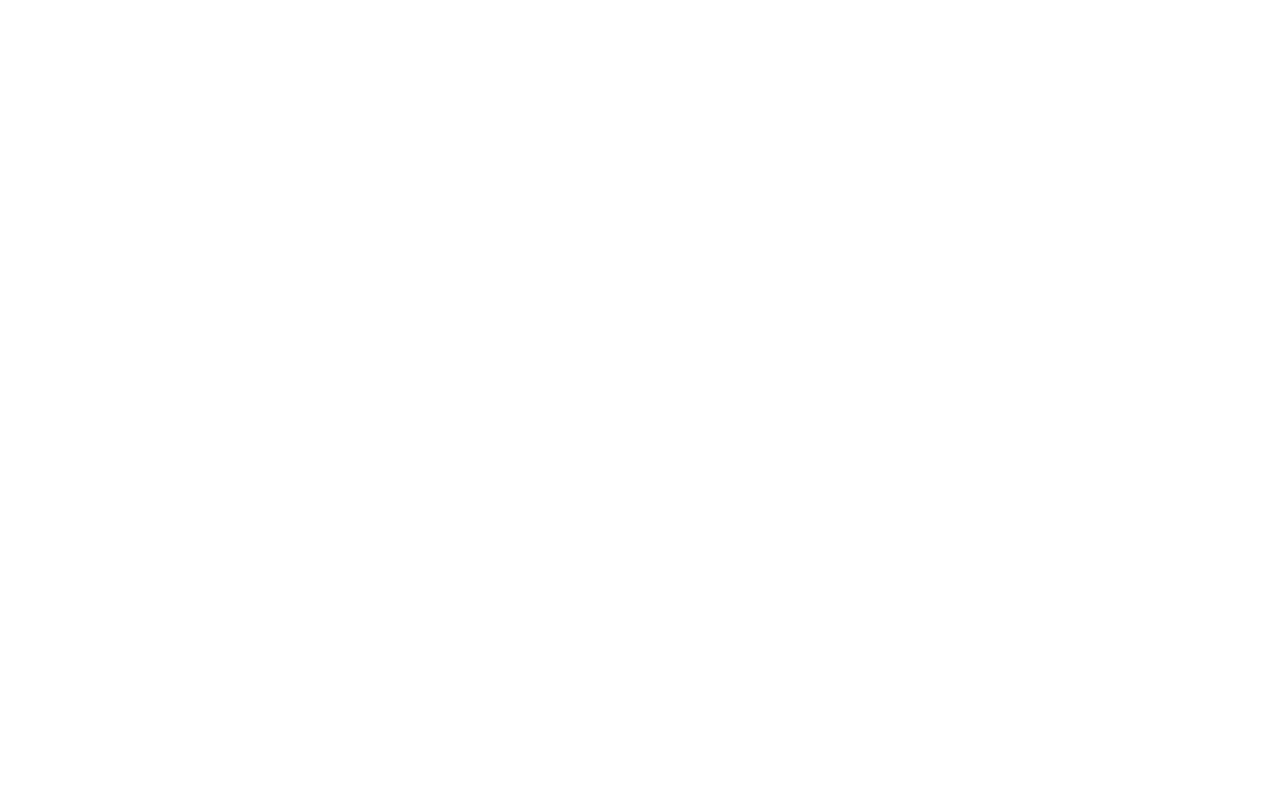
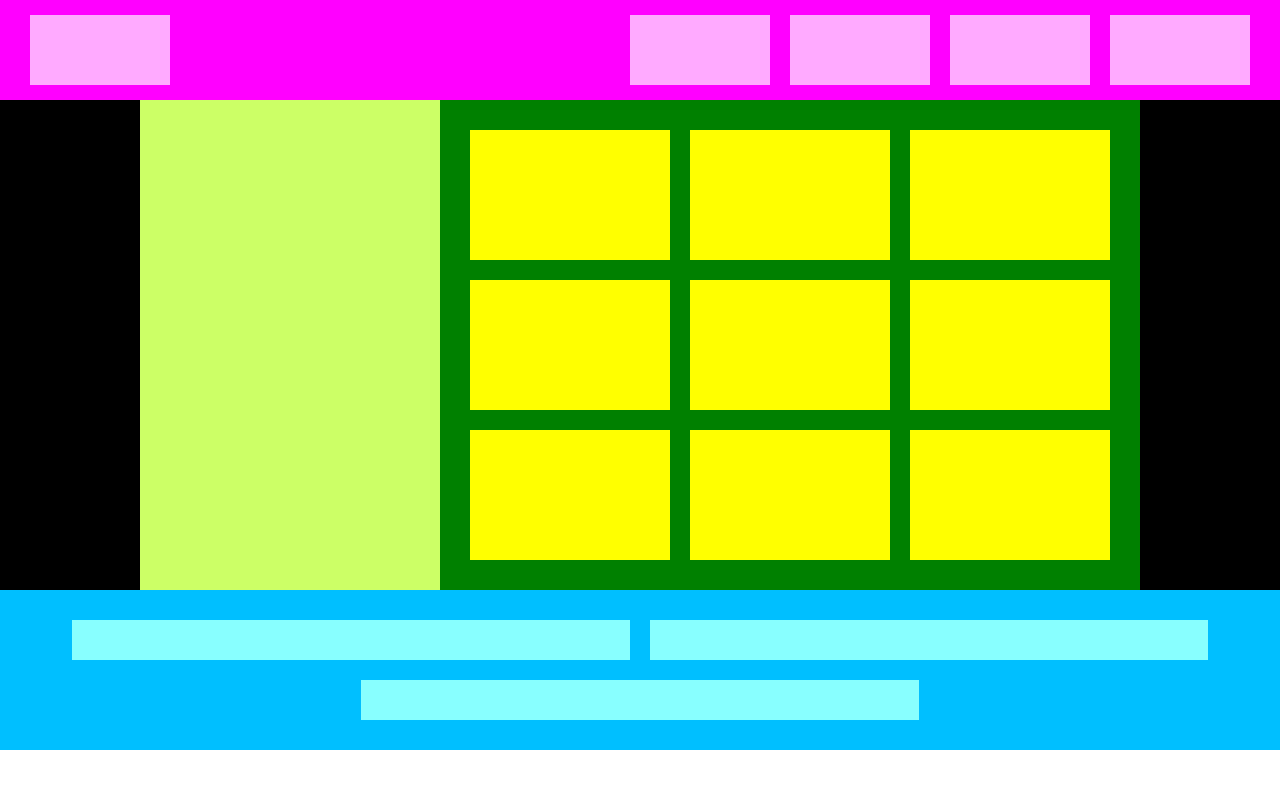
Before and after one commit to shatov130/pracflex, a plain HTML site: page pracflex/index.html in a window 1280 px wide. Drawn offline with Linux system fonts and the light colour scheme.

Commit message:
[Finish]1-flex

```diff
--- a/pracflex/index.html
+++ b/pracflex/index.html
@@ -7,11 +7,30 @@
   </head>
   <body>
     <header>
-
+      <div class = "flex-basis"></div>
+      <div class = "flex-basis"></div>
+      <div class = "flex-basis"></div>
+      <div class = "flex-basis"></div>
+      <div class = "flex-basis"></div>
     </header>
-    <main></main>
+    <main>
+      <div class = "main-left"></div>
+      <div class = "main-right">
+        <div class = "box"></div>
+        <div class = "box"></div>
+        <div class = "box"></div>
+        <div class = "box"></div>
+        <div class = "box"></div>
+        <div class = "box"></div>
+        <div class = "box"></div>
+        <div class = "box"></div>
+        <div class = "box"></div>
+      </div>
+    </main>
     <footer>
-
+        <div class = "footer-bar"></div>
+        <div class = "footer-bar"></div>
+        <div class = "footer-bar"></div>
     </footer>
   </body>
 </html>
--- a/pracflex/style.css
+++ b/pracflex/style.css
@@ -0,0 +1,73 @@
+* {
+  margin: 0;
+  padding: 0;
+  box-sizing: border-box;
+}
+
+header {
+  width: 100%;
+  height: 100px;
+  padding:30px 20px;
+  background-color: #FF00FF;
+  display: flex;
+  justify-content:flex-end;
+  align-items: center;
+}
+.flex-basis {
+  height: 70px;
+  flex-basis:140px;
+  margin:0 10px;
+  background-color: #FFAAFF;
+}
+.flex-basis:first-child {
+  margin-right:auto;
+}
+
+main {
+
+
+
+  background-color: black;
+  display: flex;
+  justify-content:center;
+}
+.main-left {
+  width: 300px;
+  background-color: #CCFF66;
+}
+.main-right {
+  flex-grow:1;
+  max-width: 700px;
+  padding:20px;
+  background-color: green;
+  display: flex;
+  flex-wrap:wrap;
+  justify-content:center;
+
+
+}
+.box {
+
+  height: 130px;
+  flex-basis:200px;
+  margin:10px;
+  background-color: #FFFF00;
+
+}
+footer {
+  width:100%;
+  background-color: #00BFFF;
+  padding:20px;
+  display: flex;
+  flex-wrap:wrap;
+  justify-content:center;
+  align-content:center;
+
+}
+.footer-bar {
+  background-color: #88FFFF;
+  height: 40px;
+  flex-basis:45%;
+  max-width: 600px;
+  margin:10px;
+}
```
